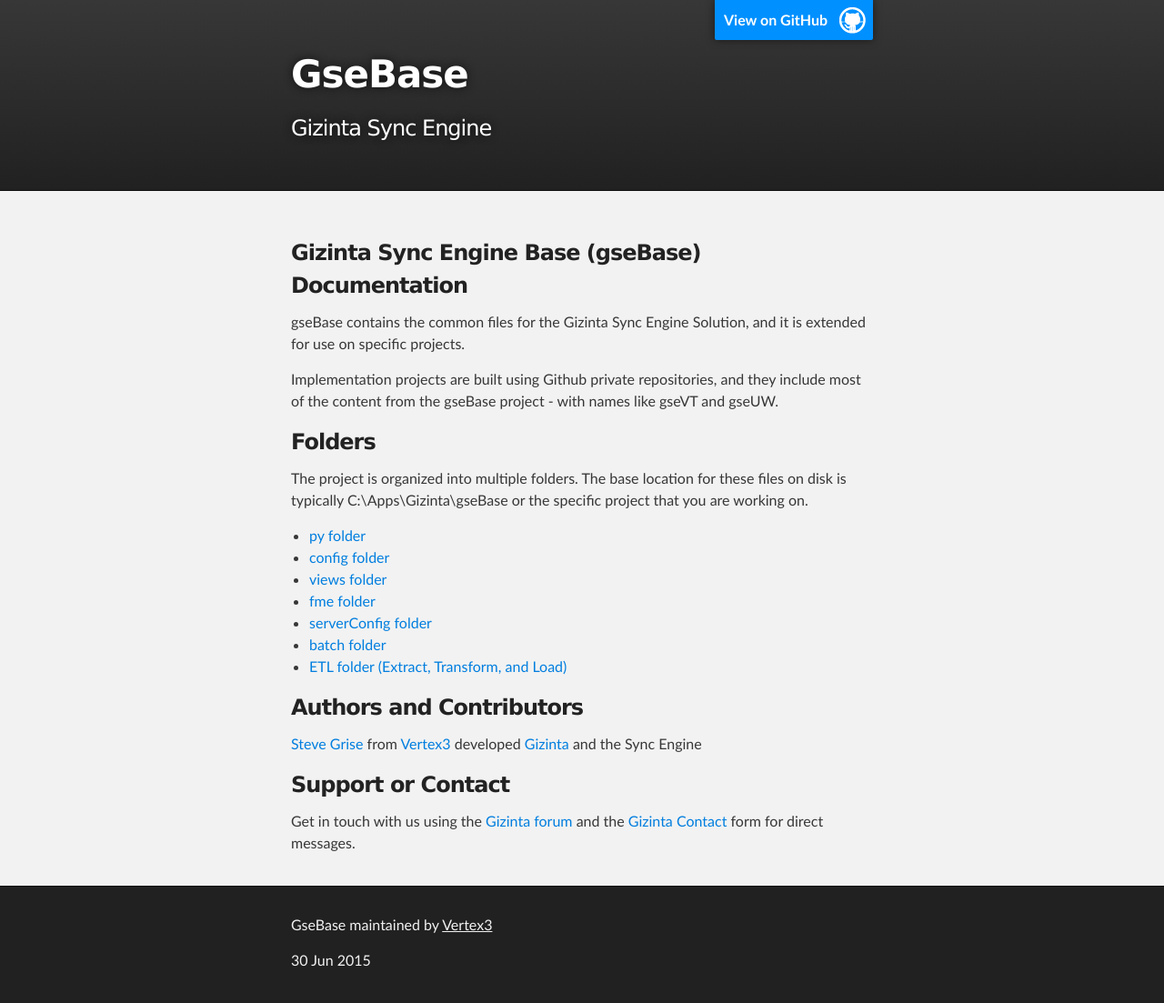
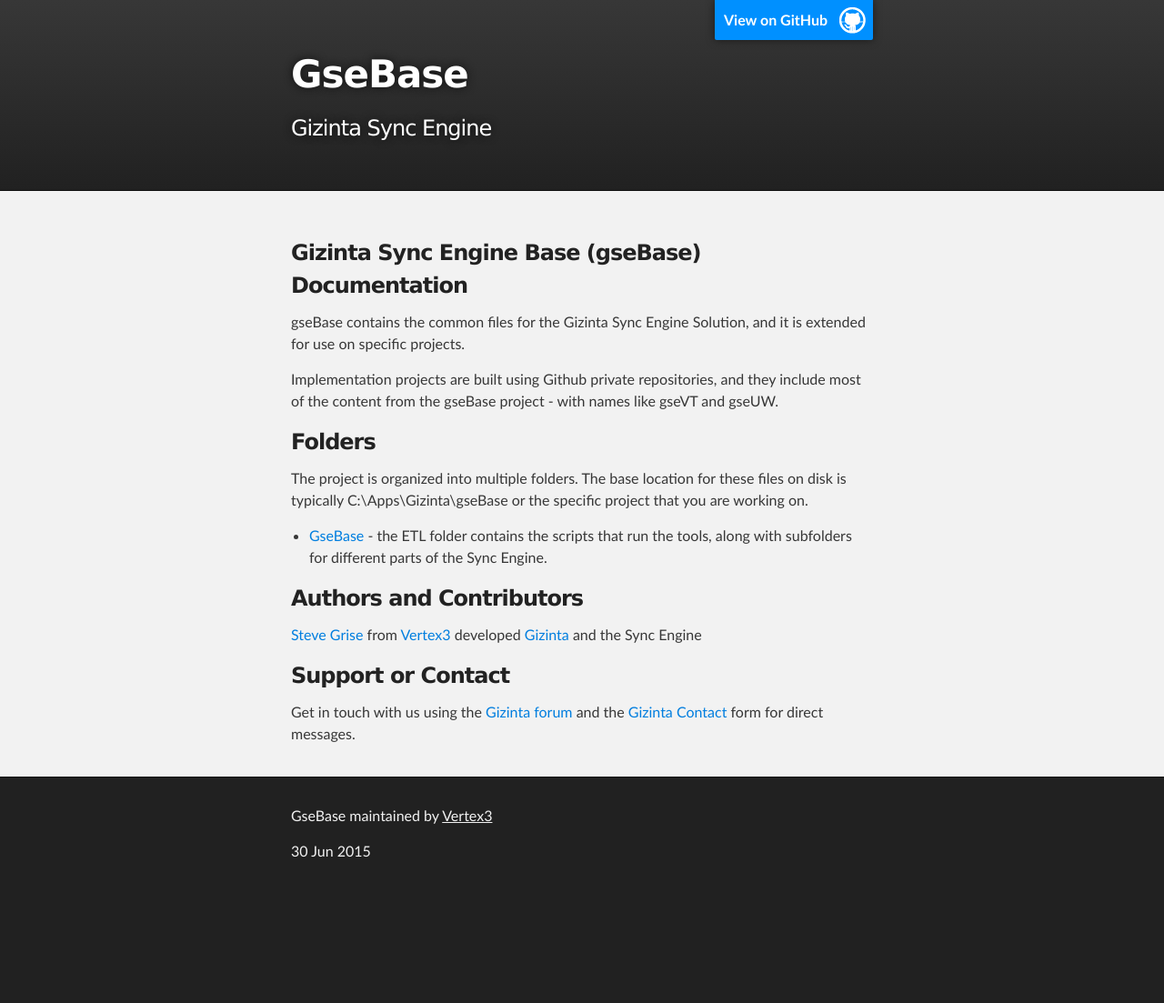
Before and after one commit to Vertex3/gseBase, a Jekyll site: the page built from index.html, in a window 1280 px wide. Shown: the whole page at 91% size. Built offline with Jekyll 4.4.1, drawn with Linux system fonts in a browser that asks for light colours; after the commit the page ends 983 px from its top, so only the background shows below that.

Commit message:
don't list all folders on main page.

```diff
--- a/index.html
+++ b/index.html
@@ -20,11 +22,13 @@
 		<p>The project is organized into multiple folders. The base location for these files on disk is typically C:\Apps\Gizinta\gseBase or the specific project that you are working on.</p>
 
 <ul>
-  {% for page in site.pages %}
+<!--  {% for page in site.pages %}
   {% if page.title != 'GseBase' %}
     <li><a href="{{ site.url }}/{{ page.url }}">{{ page.title }}</a></li>
   {% endif %}
   {% endfor %}
+-->
+  <li><a href="{{ site.url }}ETL/index.html">{{ page.title }}</a> - the ETL folder contains the scripts that run the tools, along with subfolders for different parts of the Sync Engine.</li>
 </ul>
 <!--
 		<p><a href="ETL/index.html">ETL</a></p>
```
Also changed, not shown: other parts of index.html (+2 -0 lines).
